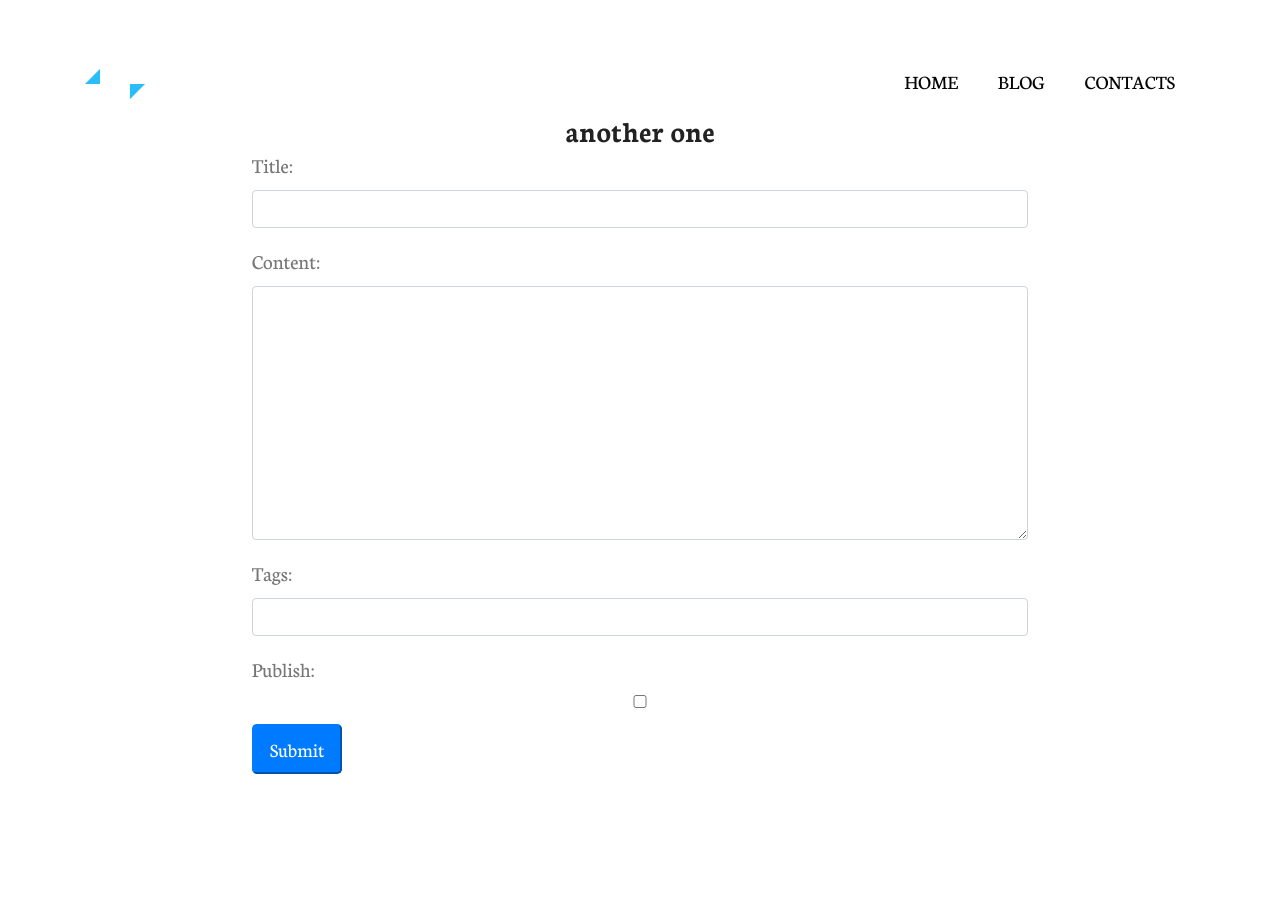
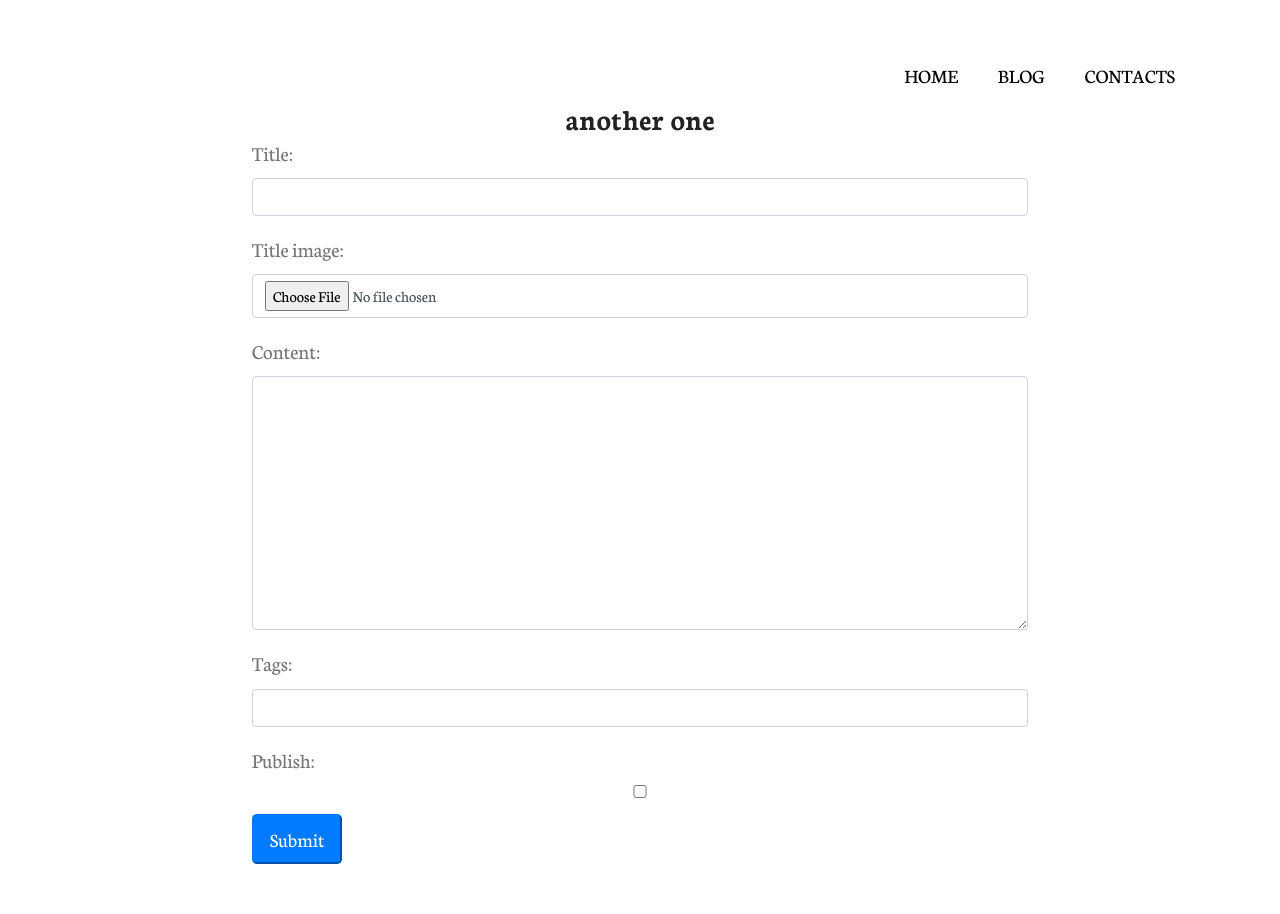
Before and after one commit to BahatiPhill/portfolio, a Django app: page /blog/another_one/ in a window 1280 px wide. Before the commit the page ends 774 px from the top, so only its background shows below. Run offline with Django 3.2, Linux system fonts and the light colour scheme; the visitor is signed in with stand-in values (Sample User, id 1); some libraries are stand-ins or nearby versions.

Commit message:
images title

```diff
--- a/blog/forms.py
+++ b/blog/forms.py
@@ -9,4 +9,4 @@ class BlogArticlesForm(ModelForm):
 
     class Meta:
         model = BlogArticles
-        fields = ['title', 'content', 'tags', 'publish']
+        fields = ['title','title_image', 'content', 'tags', 'publish']
--- a/blog/models.py
+++ b/blog/models.py
@@ -12,6 +12,7 @@ class BlogArticles(models.Model):
     tags = models.CharField(max_length=40)
     slug = models.SlugField(unique=True)
     publish = models.BooleanField(default=False)
+    title_image = models.ImageField(upload_to='title_images/')
 
     def save(self, *args, **kwargs):
         self.slug = slugify(self.title)
--- a/blog/templates/another_one.html
+++ b/blog/templates/another_one.html
@@ -12,7 +12,7 @@
   </div>
   <div class="col-md-8">
 
-<form action="" method="post">
+<form action="" method="post" enctype="multipart/form-data">
   {% csrf_token %}
   {{ form.media }}
 
--- a/blog/templates/base.html
+++ b/blog/templates/base.html
@@ -47,7 +47,7 @@
 				<nav class="navbar navbar-expand-lg  navbar-light">
 					<div class="container">
 						  <a class="navbar-brand" href="index.html">
-						  	<img src="img/logo.png" alt="">
+						  	<!--<img src="{% static 'img/logo.png' %}" alt="">-->
 						  </a>
 						  <button class="navbar-toggler" type="button" data-toggle="collapse" data-target="#navbarSupportedContent" aria-controls="navbarSupportedContent" aria-expanded="false" aria-label="Toggle navigation">
 						    <span class="text-white lnr lnr-menu"></span>
--- a/blog/templates/blog.html
+++ b/blog/templates/blog.html
@@ -31,8 +31,10 @@
 
 
 										</div>
+
+
 									</div>
-
+									<img src="{{MEDIA_URL}}{{article.title_image}}" height="300px" width="500px">
 									<p>
 										{{ article.content | safe | truncatewords_html:50 }}
 									</p>
--- a/blog/views.py
+++ b/blog/views.py
@@ -35,7 +35,7 @@ def DASH(request):
 @user_passes_test(lambda u: u.is_superuser, login_url='login')
 def another_one(request):
     if request.method == 'POST':
-        form = BlogArticlesForm(request.POST)
+        form = BlogArticlesForm(request.POST, request.FILES)
         if form.is_valid():
             form.save()
             return redirect('dash')
--- a/portfolio/settings.py
+++ b/portfolio/settings.py
@@ -74,6 +74,7 @@ TEMPLATES = [
                 'django.template.context_processors.request',
                 'django.contrib.auth.context_processors.auth',
                 'django.contrib.messages.context_processors.messages',
+                'django.template.context_processors.media',
             ],
         },
     },
```
Also changed, not shown: blog/templates/article_details.html (+1 -7 lines), blog/migrations/0003_blogarticles_title_image.py (added), blog/migrations/0004_auto_20190126_1608.py (added), blog/migrations/0005_auto_20190126_1618.py (added).
